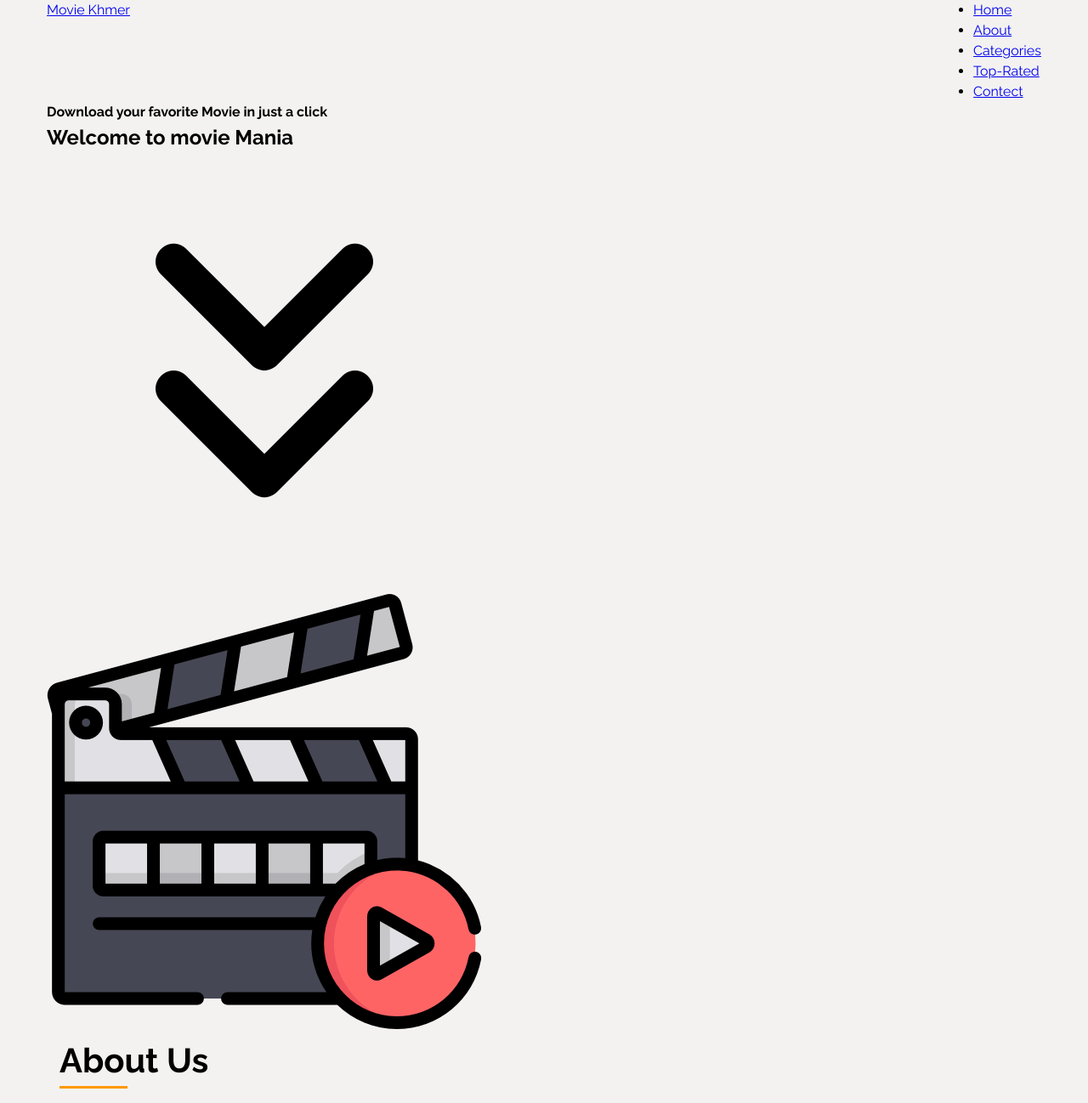
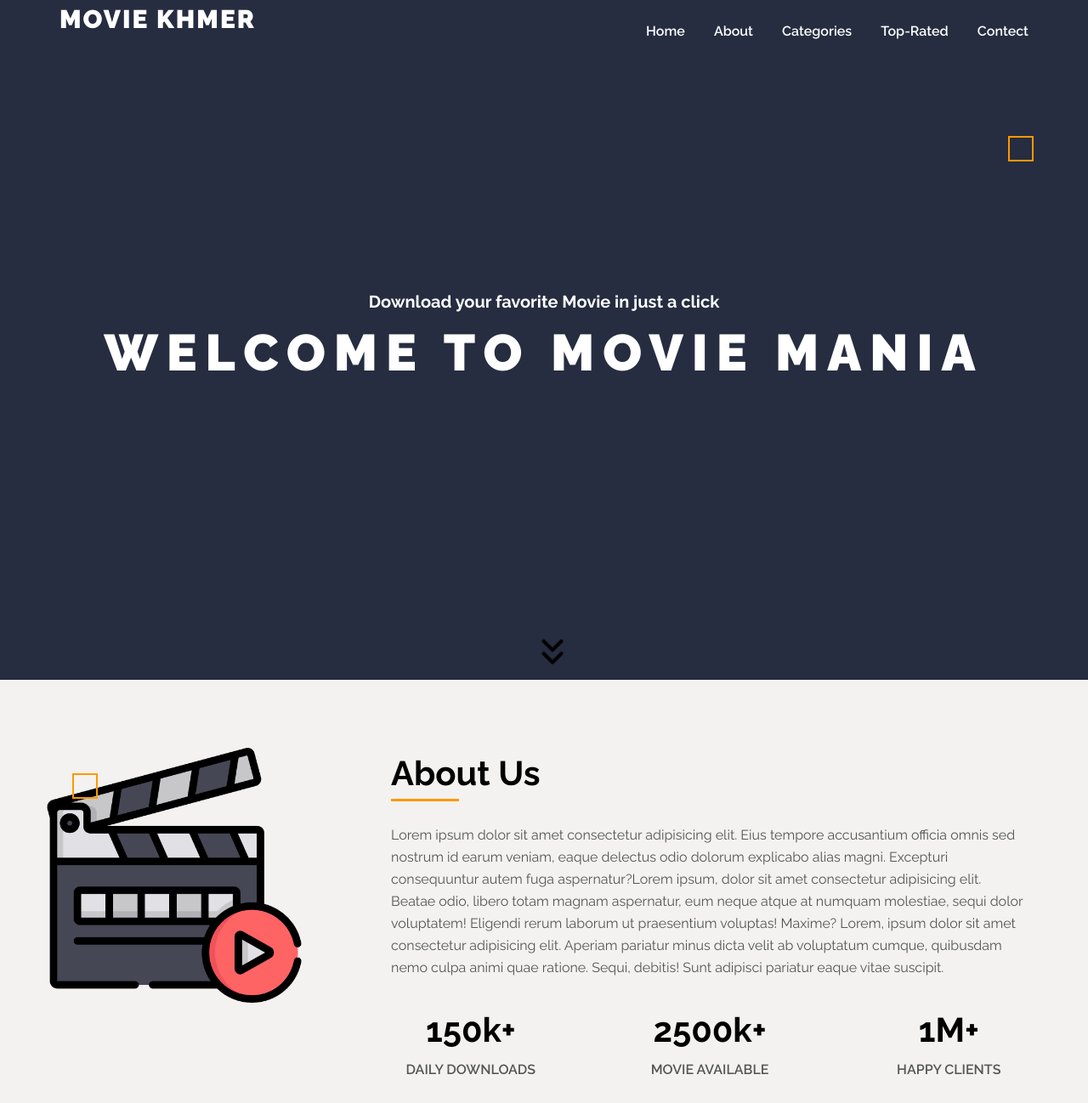
Before and after one commit to kimtongeng/jqueryProject.github.io, a plain HTML site: page index.html in a window 1280 px wide. Shown: the top 1298 px of the page at 85% size. Drawn offline with Linux system fonts and the light colour scheme.

Commit message:
end about

```diff
--- a/css/style.css
+++ b/css/style.css
@@ -67,4 +67,314 @@ body,input,textarea,button{
     border-radius: 30px;
     line-height: 1.5;
     cursor: pointer;
+    text-decoration: none;
+    font-size: 16px;
+    font-weight: 600;
+    display: inline-block;
+    transition: all 0.5s ease;
 }
+
+.btn-01 :hover{
+    background: transparent;
+    border-color: #ff9800;
+    color: #ff9800;
+
+}
+.btn-01:focus{
+        outline: none;
+}
+
+.preloader{
+    position: fixed;
+    left: 0px;
+    top: 0;
+    right: 0px;
+    bottom: 0px;
+    background-color: #111111;
+    z-index: 999;
+    display: none;
+    align-items: center;
+    justify-content: center;
+    transition:  all 0.6s ease;
+
+}
+.preloader.loaded{
+    visibility: hidden;
+    opacity: 0;
+    z-index: -999;
+
+}
+.preloader .loader{
+    height: 30px;
+    width: 30px;
+    border: 2px solid #ff9800;
+    border-radius: 50%;
+    animation:  ani01 2s linear infinite;
+}
+.header{
+    position: absolute;
+    left: 0px;
+    top: 0;
+    width: 100%;
+    z-index: 99;
+    transition:  all 0.5s ease;
+
+}
+.header .fixed{
+    background-color: #ffffff;
+    position: fixed;
+
+}
+.header .brand-name{
+    padding: 0 15px;
+
+}
+.header .brand-name a{
+    text-decoration:  none;
+    font-size: 30px;
+    color: #ffffff;
+    text-transform: uppercase;
+    font-weight: 900;
+    letter-spacing: 2px;
+    transition: all 0.5s ease;
+}
+.header .fixed .brand-name{
+    color: #000000;
+
+}
+
+.header .nav-toggle{
+    width: 40px;
+    height: 34px;
+    border: 1px solid #ffffff;
+    border-radius:3px ;
+    cursor: pointer;
+    display: flex;
+    align-items: center;
+    justify-content: center;
+    transition:  all 0.5s ease;
+    display: none;
+}
+.header .fixed .nav-toggle{
+    border-color: #000000 ;
+
+}
+.header .nav-toggle span{
+    height: 1px;
+    display: block;
+    width: 16px;
+    background-color: #ffffff;
+    position: relative;
+    transition: all 0.5s ease;
+
+}
+.header .nav-toggle span::before,
+.header .nav-toggle span::after{
+    content: "";
+    position: absolute;
+    left: 0px;
+    top: 0px;
+    height: 1px;
+    width: 100%;
+    background-color: #ffffff;
+    transition:  all 0.5s ease;
+
+}
+.header .fixed .nav-toggle span,
+.header .fixed .nav-toggle ::before,
+.header .fixed .nav-toggle::after{
+    background-color: #000000;
+}
+.header .nav-toggle span::before{
+    transform: translate(-6px);
+}
+.header .nav-toggle span::after{
+    transform: translate(6px);
+}
+.header .nav{
+    padding: 0 15px;
+}
+.header .nav ul{
+    list-style: none;
+    margin: 0;
+    padding: 0;
+}
+
+.header .nav ul li{
+    display: inline-block;
+    margin-left: 30px;
+}
+.header .nav ul li a {
+    text-decoration: none;
+    font-size: 16px;
+    font-weight: 600;
+    color: #ffffff;
+    display: block;
+    padding: 25px 0px;
+    transition:  all 0.5s ease;
+}
+.header .fixed .nav ul li a{
+    color: #000000;
+}
+.header .fixed .nav ul li a:hover,header .nav ul li a:hover{
+    color: #ff9800;
+}
+
+.home-section{
+    min-height:  100vh;
+    background-color: rgb(129, 151, 217);
+    position: relative;
+    z-index: 1;
+    padding: 0 15px;
+
+}
+.home-section::before{
+    content: "";
+    position: absolute;
+    box-sizing: border-box;
+    left: 0px;
+    top: 0px;
+    right: 0px;
+    bottom: 0px;
+    background-color: #000000;
+    opacity: 0.7;
+    z-index: -1;
+}
+.home-section .shape-01{
+    position: absolute;
+    height: 30px;
+    width: 30px;
+    border: 2px solid #ff9800;
+    right: 5%;
+    top: 20%;
+    animation:  ani01 5s linear infinite;
+
+}
+.home-section .row{
+    min-height:  100vh;
+}
+.home-section .home-content{
+    flex: 0 0 100%;
+    max-width:  100%;
+    display: flex;
+    flex-direction: column;
+    align-items: center;
+    justify-content: center;
+
+}
+.home-section .home-content h4{
+    font-size: 20px;
+    color: #ffffff;
+    margin: 0px;
+}
+
+.home-section .home-content h2{
+    font-size: 60px;
+    margin: 0px;
+    color: #ffffff;
+    text-transform: uppercase;
+    font-weight: 900;
+    letter-spacing: 10px;
+}
+.home-section .scroll-down{
+    position: absolute;
+    left: 50%;
+    bottom: 30px;
+    height: 30px;
+    width: 30px;
+    margin-left: -15px;
+    animation:  scrollDown 2s ease infinite;
+}
+
+@keyframes scrollDown{
+    0%,20%,50%,80%,100%{
+        transform:  translateY(0);
+    }
+    40%{
+        transform: translateY(-30px);
+    }
+    60%{
+        transform: translateY(-15px);
+    }
+
+
+}
+.home-section .scroll-down img{
+    width: 50px;
+    display: block;
+    margin: 2px auto;
+
+}
+
+.about-section{
+
+    padding: 80px 0px 0px;
+
+
+}
+.about-section .row{
+    justify-content: space-between;
+}
+.about-section  .img-box{
+    position: relative;
+
+}
+.img-box img{
+    width: 300px;
+}
+.about-section  .img-box .shape-02{
+    position: absolute;
+    height: 30px;
+    width: 30px;
+    border: 2px solid #ff9800;
+    z-index: 99;
+    left: 30px;
+    top: 30px;
+    animation:  ani01 5s linear infinite;
+}
+
+.about-section .about-img .img-box img{
+    width: 100%;
+    display: block;
+}
+
+.about-section .about-content{
+    flex: 0 0 66.66%;
+    max-width: 66.66%;
+    padding: 0 15px;
+
+}
+.about-section .section-title{
+    margin-bottom: 30px;
+    padding: 0px;
+}
+.about-section .about-content p{
+    font-size: 16px;
+    color: #555555;
+    line-height:  26px;
+    margin: 0;
+}
+.about-section .about-content .stats .stat-box{
+    flex: 0 0 25%;
+    max-width:  25%;
+    padding: 0 15px;
+    text-align: center;
+    margin-top: 30px;
+
+}
+.about-section .about-content .stats .stat-box h2{
+    font-size: 40px;
+    color: #000000;
+    margin: 0 0 5px;
+}
+.about-section .about-content .stats .stat-box h5{
+    font-size: 16px;
+    color: #555555;
+    font-weight: 600;
+
+    text-transform:  uppercase;
+
+}
+.about-section .about-content .btn{
+    margin-top: 30px;
+}
```
Also changed, not shown: index.html (+2 -1 lines).
